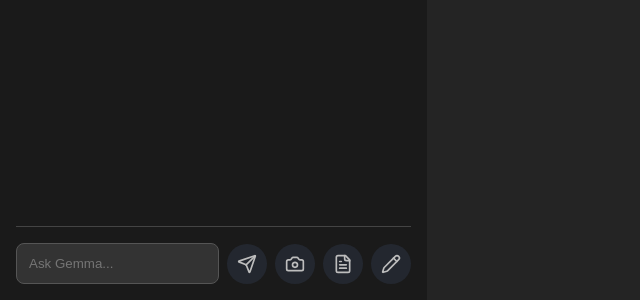
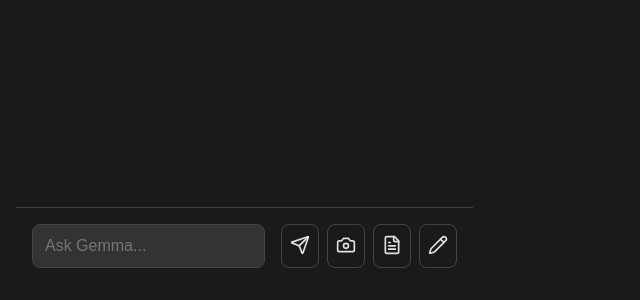
Before and after one commit to besch/gemma-chrome-extension, a React (Vite) app: page / in a window 1280 px wide. Shown: the part 500-800 px from the top of the page, without its empty margins (0-640 px from the left). Built offline with nearby package versions, Linux system fonts and the light colour scheme.

Commit message:
style update and llm response formatting

```diff
--- a/package.json
+++ b/package.json
@@ -12,7 +12,9 @@
   "dependencies": {
     "lucide-react": "^0.522.0",
     "react": "^18.2.0",
-    "react-dom": "^18.2.0"
+    "react-dom": "^18.2.0",
+    "react-markdown": "^10.1.0",
+    "remark-gfm": "^4.0.1"
   },
   "devDependencies": {
     "@types/chrome": "^0.0.268",
--- a/src/App.css
+++ b/src/App.css
@@ -1,10 +1,25 @@
+:root {
+  --background-color: #1a1a1a;
+  --text-color: #e0e0e0;
+  --primary-color: #4f8cff;
+  --secondary-color: #333333;
+  --border-color: #444444;
+  --hover-color: #2a2a2a;
+}
+
+body {
+  background-color: var(--background-color);
+  color: var(--text-color);
+  font-family: -apple-system, BlinkMacSystemFont, "Segoe UI", Roboto, Helvetica, Arial, sans-serif;
+  margin: 0;
+  padding: 0;
+}
+
 .App {
-  width: 100%;
-  height: 100vh;
   display: flex;
   flex-direction: column;
-  background-color: #1a1a1a;
-  color: white;
+  height: 100vh;
+  background-color: var(--background-color);
 }
 
 .chat-window {
@@ -12,102 +27,104 @@
   display: flex;
   flex-direction: column;
   padding: 1rem;
-  overflow: hidden;
-  height: 100%;
+  overflow-y: auto;
 }
 
 .messages {
   flex-grow: 1;
   overflow-y: auto;
-  padding-right: 1rem; /* for scrollbar */
-  display: flex;
-  flex-direction: column;
-  gap: 1rem;
-  margin-bottom: 1rem;
+  padding-right: 1rem; /* For scrollbar */
 }
 
 .message {
-  padding: 0.75rem;
-  border-radius: 8px;
-  max-width: 80%;
-  word-wrap: break-word;
+  margin-bottom: 1rem;
+  padding: 0.75rem 1rem;
+  border-radius: 0.5rem;
+  max-width: 90%;
+  line-height: 1.5;
 }
 
 .message.user {
-  background-color: #004d99;
+  background-color: var(--primary-color);
+  color: white;
   align-self: flex-end;
+  margin-left: auto;
 }
 
 .message.bot {
-  background-color: #333333;
+  background-color: var(--secondary-color);
   align-self: flex-start;
+  margin-right: auto;
 }
 
 .captured-image {
   max-width: 100%;
-  border-radius: 4px;
+  border-radius: 0.5rem;
   margin-bottom: 0.5rem;
 }
 
 .input-area {
   display: flex;
-  align-items: center;
-  gap: 0.5rem;
-  padding-top: 1rem;
-  border-top: 1px solid #444;
-  flex-wrap: wrap;
+  padding: 1rem;
+  border-top: 1px solid var(--border-color);
 }
 
-.input-area input {
-  flex: 1 1 100px; /* Allow shrinking but prefer a base size */
-  background-color: #333;
-  border: 1px solid #555;
-  color: white;
+input[type="text"] {
+  flex-grow: 1;
   padding: 0.75rem;
-  border-radius: 8px;
-  min-width: 0;
+  border: 1px solid var(--border-color);
+  border-radius: 0.5rem;
+  background-color: var(--secondary-color);
+  color: var(--text-color);
+  font-size: 1rem;
 }
 
-.input-area input:disabled {
-  background-color: #444;
-  cursor: not-allowed;
+input[type="text"]:focus {
+  outline: none;
+  border-color: var(--primary-color);
 }
 
 .action-buttons {
   display: flex;
-  gap: 0.5rem;
+  margin-left: 0.5rem;
 }
 
 .icon-btn {
-  display: flex;
-  align-items: center;
-  justify-content: center;
-  background-color: #23272f;
-  color: #bdbdbd;
-  border: none;
+  background: none;
+  border: 1px solid var(--border-color);
+  color: var(--text-color);
   padding: 0.5rem;
-  width: 40px;
-  height: 40px;
-  border-radius: 50%;
+  margin-left: 0.5rem;
+  border-radius: 0.5rem;
   cursor: pointer;
-  transition: background 0.15s, color 0.15s;
-  position: relative;
+  transition: background-color 0.2s, color 0.2s;
 }
 
-
-.icon-btn:hover:not(:disabled) {
-  background: #353a45;
-  color: #fff;
+.icon-btn:hover {
+  background-color: var(--hover-color);
 }
 
-.icon-btn:disabled {
-  background: #333;
-  color: #777;
-  cursor: not-allowed;
+.icon-btn.active {
+  background-color: var(--primary-color);
+  color: white;
 }
 
-.icon-btn.active,
-.icon-btn.active:hover {
-  background: #4f8cff;
-  color: #fff;
+/* Markdown formatting */
+.message.bot pre {
+  background-color: #2d2d2d;
+  padding: 1rem;
+  border-radius: 0.5rem;
+  overflow-x: auto;
 }
+
+.message.bot code {
+  font-family: "Fira Code", "Courier New", monospace;
+}
+
+.message.bot p {
+  margin: 0;
+}
+
+.message.bot ul, .message.bot ol {
+  padding-left: 1.5rem;
+}
--- a/src/App.tsx
+++ b/src/App.tsx
@@ -1,4 +1,9 @@
 import { useState, useEffect } from "react";
+import ReactMarkdown from 'react-markdown';
+import remarkGfm from 'remark-gfm';
+import { Camera, FileText, Send, Pencil } from "lucide-react";
+import "./App.css";
+
 // Helper to crop a base64 PNG dataUrl to a given rectangle
 async function cropImage(dataUrl: string, area: { left: number; top: number; width: number; height: number; devicePixelRatio: number }) {
   return new Promise<string>((resolve, reject) => {
@@ -25,8 +30,6 @@ async function cropImage(dataUrl: string, area: { left: number; top: number; wid
     img.src = dataUrl;
   });
 }
-import { Camera, FileText, Send, Pencil } from "lucide-react";
-import "./App.css";
 
 interface Message {
   text: string;
@@ -135,6 +138,7 @@ function App() {
       chrome.runtime.onMessage.removeListener(listener);
     };
   }, []);
+
   // Activate selection tool in content script
   const [isBrushActive, setIsBrushActive] = useState(false);
   function activateSelection() {
@@ -157,23 +161,10 @@ function App() {
     chrome.runtime.onMessage.addListener(off);
     return () => chrome.runtime.onMessage.removeListener(off);
   }, []);
-        <button
-          className="icon-btn"
-          onClick={activateSelection}
-          disabled={loading}
-          title="Select area on page"
-        >
-          🖌️
-        </button>
 
   const handleActionClick = (type: "captureScreen" | "getText") => {
     setLoading(true);
     chrome.runtime.sendMessage({ type });
-  };
-
-  const handleReadPage = () => {
-    setLoading(true);
-    chrome.runtime.sendMessage({ type: "getText" });
   };
 
   const handleSend = async () => {
@@ -263,7 +254,11 @@ function App() {
                   className="captured-image"
                 />
               )}
-              {msg.text}
+              {msg.sender === 'bot' ? (
+                <ReactMarkdown remarkPlugins={[remarkGfm]}>{msg.text}</ReactMarkdown>
+              ) : (
+                msg.text
+              )}
             </div>
           ))}
         </div>
--- a/src/contentScript.ts
+++ b/src/contentScript.ts
@@ -105,15 +105,15 @@ function showContextMenu(x: number, y: number) {
   contextMenu.style.position = 'fixed';
   contextMenu.style.left = `${x + 8}px`;
   contextMenu.style.top = `${y + 8}px`;
-  contextMenu.style.background = '#fff';
-  contextMenu.style.border = '1px solid #ccc';
+  contextMenu.style.background = '#2a2a2a';
+  contextMenu.style.border = '1px solid #444444';
   contextMenu.style.borderRadius = '6px';
   contextMenu.style.boxShadow = '0 2px 8px rgba(0,0,0,0.15)';
   contextMenu.style.padding = '8px 12px';
   contextMenu.style.zIndex = '2147483647';
   contextMenu.style.fontFamily = 'sans-serif';
   contextMenu.style.cursor = 'pointer';
-  contextMenu.style.color = '#333'; // Set text color
+  contextMenu.style.color = '#e0e0e0'; // Set text color
   contextMenu.setAttribute('data-gemma-context-menu', 'true'); // Add identifier
   contextMenu.textContent = 'Analyze section';
   contextMenu.addEventListener('click', () => {
```
Also changed, not shown: 1 other file (tests, documents, lock files or other folders).
